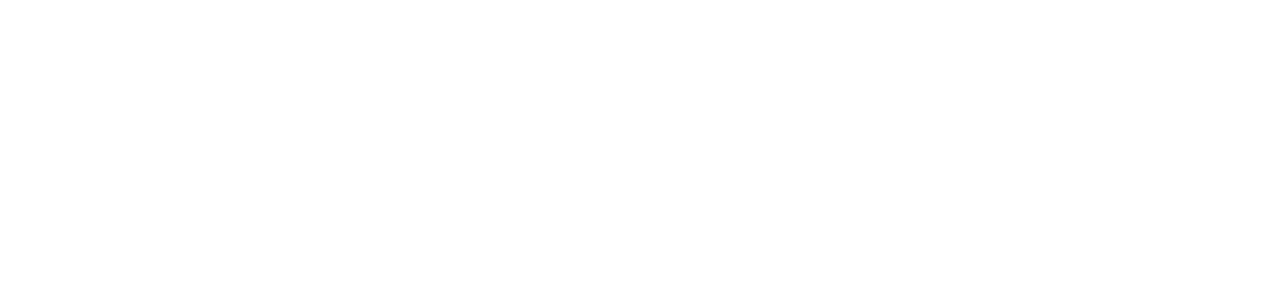
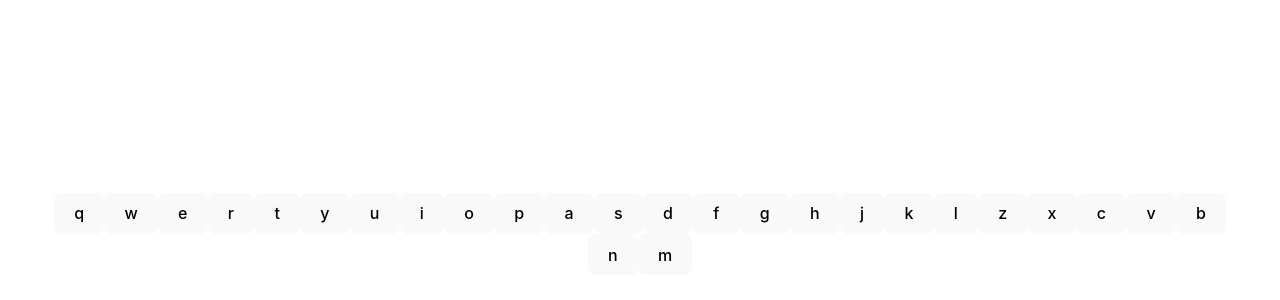
Before and after one commit to TalyaAlbeck/orli-talya, a React (Vite) app in the folder mini-project-vite/: page / in a window 1280 px wide. Shown: the part 166-466 px from the top of the page. Built offline with nearby package versions, Linux system fonts and the light colour scheme.

Commit message:
keyboard

```diff
--- a/mini-project-vite/src/App.jsx
+++ b/mini-project-vite/src/App.jsx
@@ -2,12 +2,14 @@
 import reactLogo from './assets/react.svg'
 import viteLogo from '/vite.svg'
 import './App.css'
+import Keyboard from './components/Keyboard'
 
 function App() {
   const [count, setCount] = useState(0)
 
   return (
     <>
+      <Keyboard/>
     </>
   )
 }
--- /dev/null
+++ b/mini-project-vite/src/components/Keyboard.jsx
@@ -0,0 +1,15 @@
+import React, {useState} from "react";
+
+const englishCharacters = ['q', 'w', 'e', 'r', 't', 'y', 'u', 'i', 'o', 'p', 'a', 's', 'd', 'f', 'g', 'h', 'j', 'k', 'l', 'z', 'x', 'c', 'v', 'b', 'n', 'm']
+
+function Keybord(){
+    return (
+        <div className="keyboard">
+            {englishCharacters.map((item, index) => (
+                <button key={index}>{item}</button>
+            ))}
+        </div>
+    )
+}
+
+export default Keybord;
```
